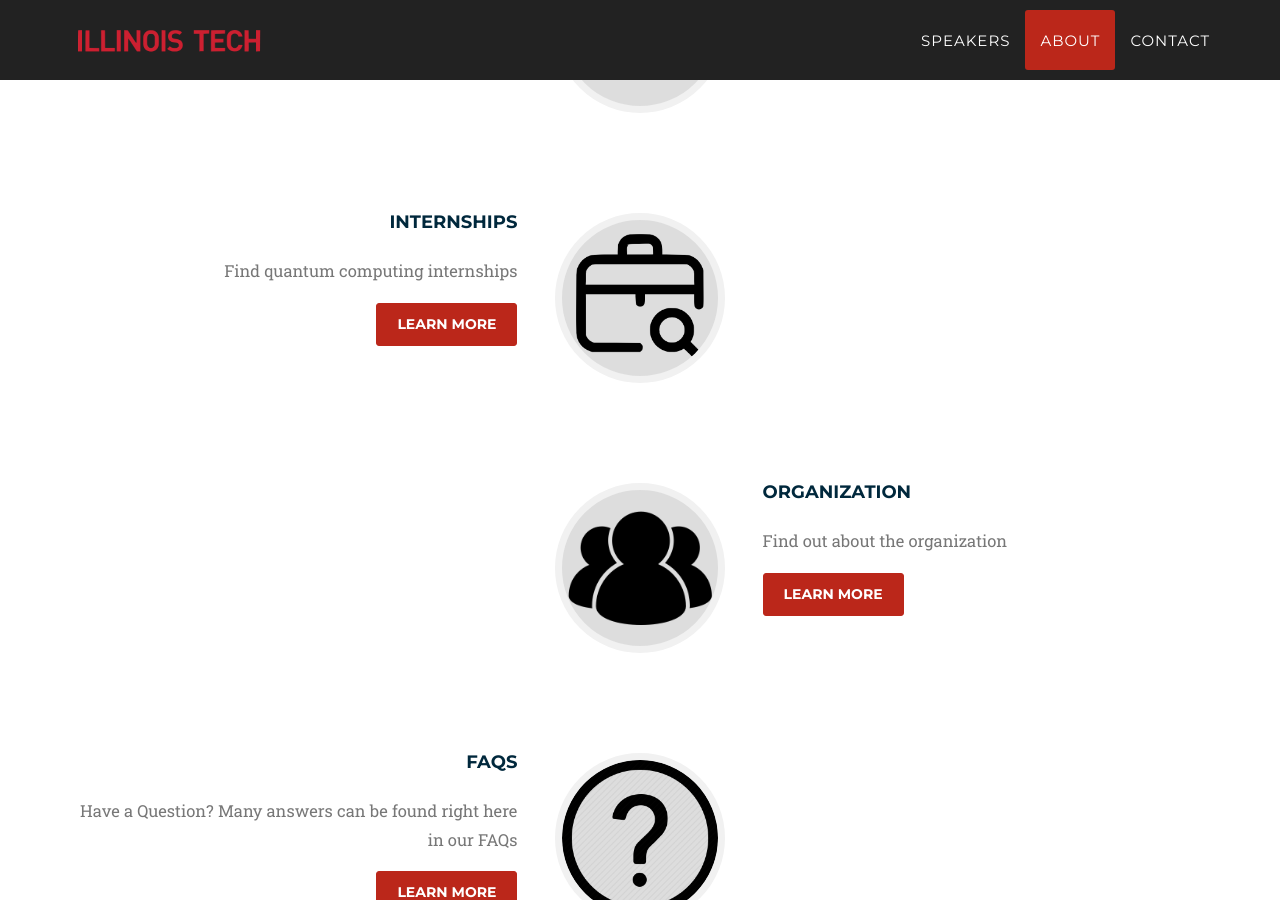
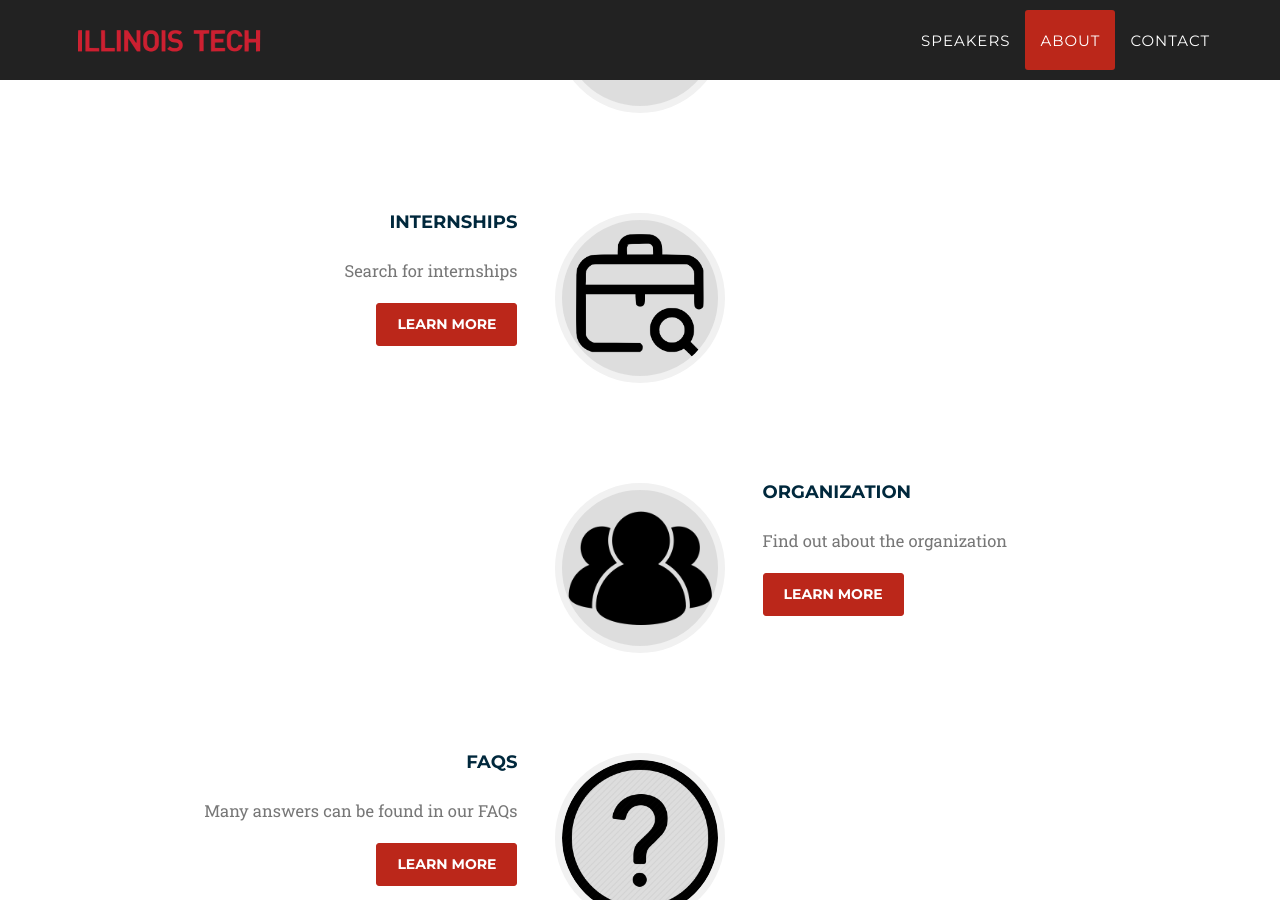
Before and after one commit to pedrorrivero/iit-qc-workshop, a Jekyll site: the page built from _pages/index.html, in a window 1280 px wide and 900 px high, scrolled down 3611 px. Built offline with Jekyll 4.4.1, drawn with Linux system fonts in a browser that asks for light colours; some web fonts are replaced; some of the changed text lies outside the part shown.

```diff
--- a/_data/about.yml
+++ b/_data/about.yml
@@ -9,7 +9,7 @@
   link: /schedule
 
 - name: Internships
-  info: Find quantum computing internships
+  info: Search for internships
   img: suitcase.png
   link: /internships
 
@@ -24,7 +24,7 @@
 #   link: /venue
 
 - name: FAQs
-  info: Have a Question? Many answers can be found right here in our FAQs
+  info: Many answers can be found in our FAQs
   img: faq.jpeg
   link: /faqs
 
--- a/_data/speakers.yml
+++ b/_data/speakers.yml
@@ -10,6 +10,7 @@
 - name: [Name]
   tag: tag-2
   position: [Position]
+  affiliation: [Affiliation]
   img: TBD.jpg
   alt: Picture of [TBD]
   title: [Title]
@@ -17,6 +18,7 @@
 
 - name: [Name]
   tag: tag-3
+  affiliation: [Affiliation]
   position: [Position]
   img: TBD.jpg
   alt: Picture of [TBD]
```
Also changed, not shown: _data/sponsors.yml (+19 -4 lines), _public/img/sponsors/ANL.png (added), _public/img/sponsors/FNAL.png (added), _public/img/sponsors/TBD.jpg (deleted), _public/img/sponsors/TBD.png (added), _public/img/sponsors/iit.png (added).
